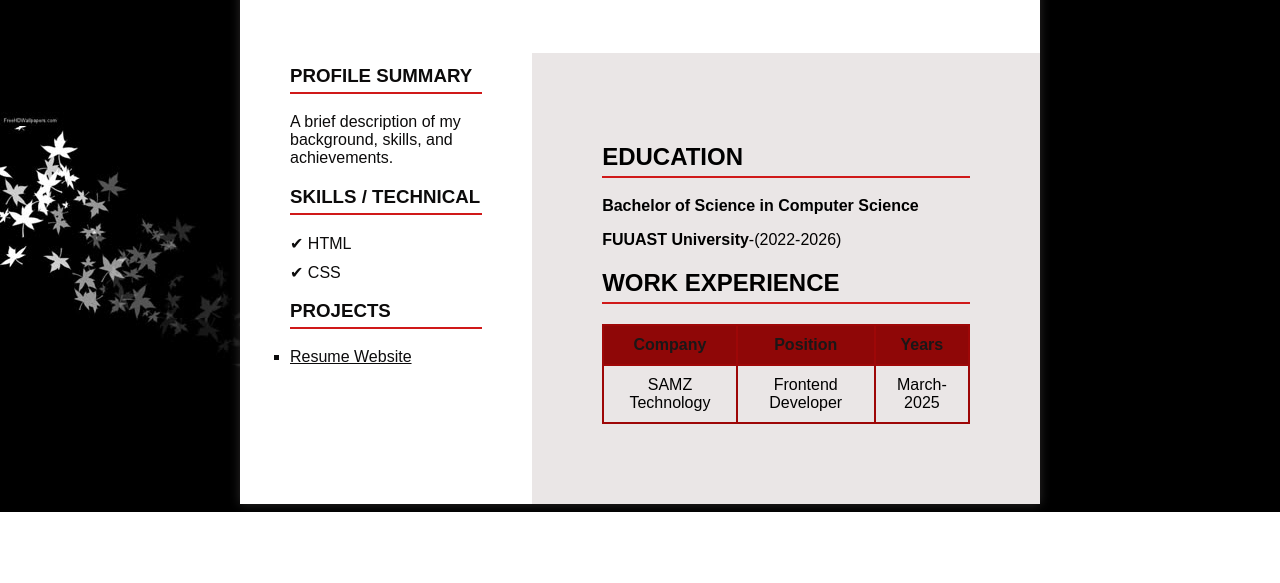
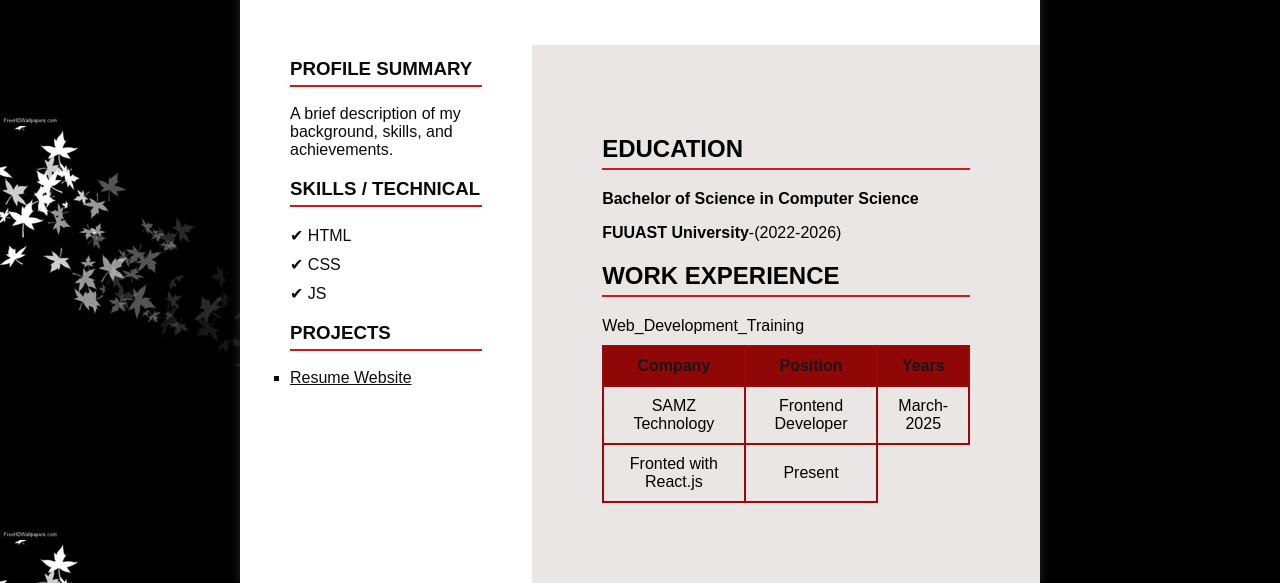
Before and after one commit to Fariha-Zehra-webDeveloper/Samz_tech_Intern_Tasks, a plain HTML site: page Task4/index.html in a window 1280 px wide. Shown: the part 288-871 px from the top of the page. Before the commit the page ends 800 px from the top, so only its background shows below. Drawn offline with Linux system fonts and the light colour scheme.

Commit message:
Update index.html

```diff
--- a/Task4/index.html
+++ b/Task4/index.html
@@ -158,7 +158,7 @@
                 <ul>
                     <li>✔ HTML </li>
                     <li>✔ CSS</li>
-
+                    <li>✔ JS</li>
                 </ul>
                 <h3>Projects</h3>
                     <ul>
@@ -185,6 +185,11 @@
                             <td>Frontend Developer</td>
                             <td>March-2025</td>
                         </tr>
+                            </td>Web_Development_Training</td>
+                            <td>Fronted with React.js</td>
+                            <td>Present</td>
+                    </tr>
+
                     </table>
                 </div>
 
```
